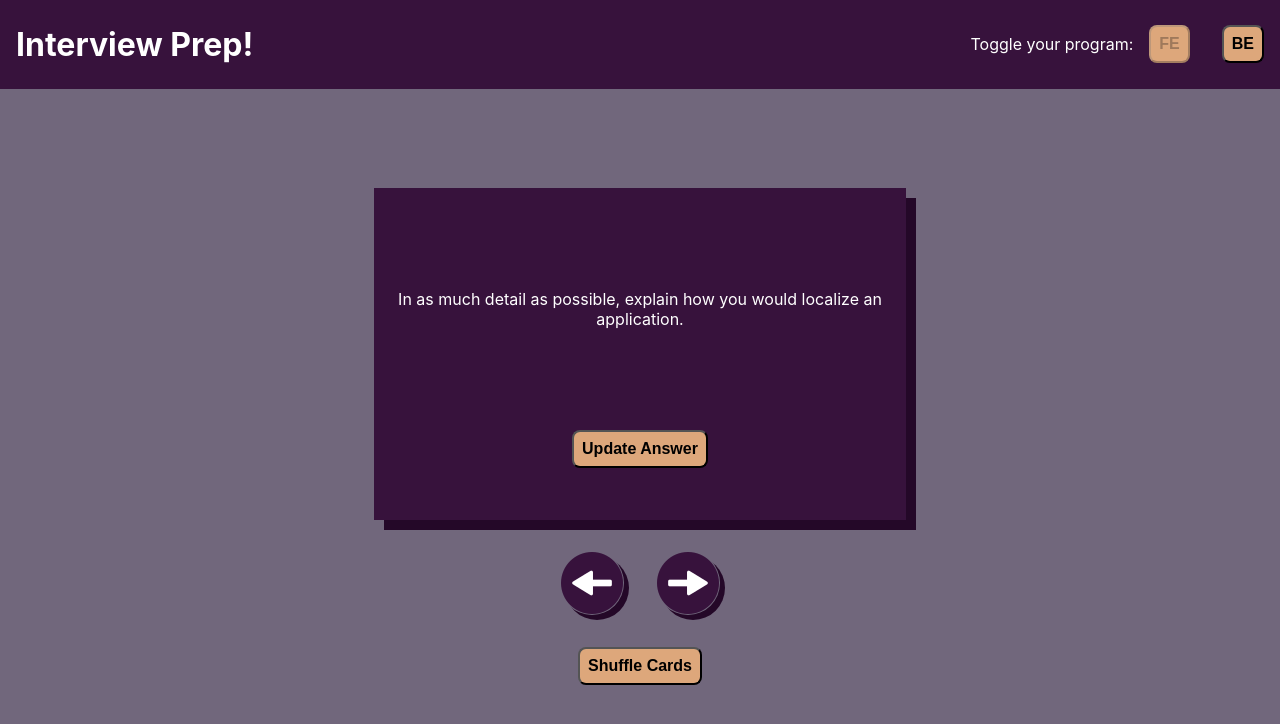
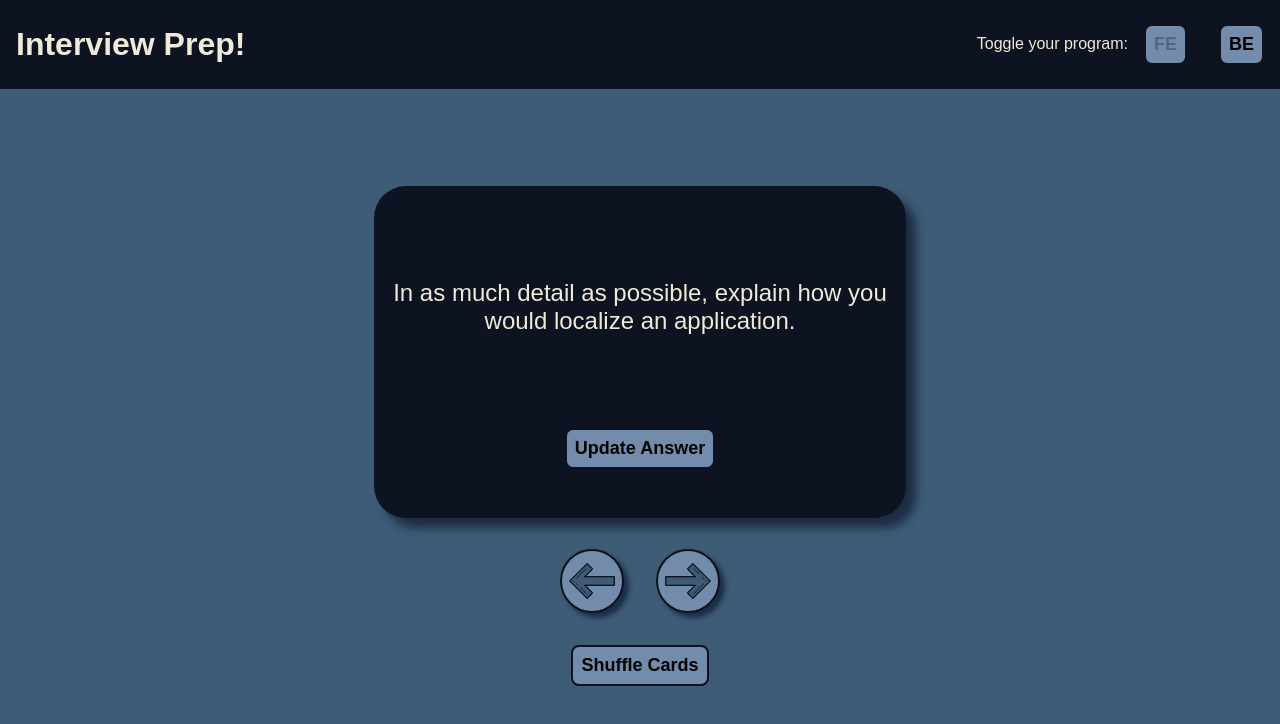
Before and after one commit to alia-peterson/interview-prep, a React (Create React App) app: page / in a window 1280 px wide. Shown: the top 724 px of the page. Built offline with nearby package versions, Linux system fonts and the light colour scheme.

Commit message:
Update visuals

```diff
--- a/public/index.html
+++ b/public/index.html
@@ -10,7 +10,7 @@
       content="Web site created using create-react-app"
     />
     <link rel="manifest" href="%PUBLIC_URL%/manifest.json" />
-    <title>React App</title>
+    <title>Interview Prep</title>
   </head>
   <body>
     <div id="root"></div>
--- a/src/components/App/App.css
+++ b/src/components/App/App.css
@@ -1,6 +1,6 @@
 .App {
   align-items: center;
-  background-color: #71677C;
+  background-color: #3E5C76;
   display: flex;
   flex-direction: column;
   height: 100vh;
@@ -19,9 +19,10 @@
 }
 
 .button-primary {
-  background-color: #DDA77B;
+  background-color: #748CAB;
   border-radius: 0.5rem;
-  font-size: 16px;
+  border: 2px solid #0D1321;
+  font-size: 18px;
   font-weight: bold;
   margin: 1rem;
   padding: 0.5rem;
--- a/src/components/Flashcard/Flashcard.css
+++ b/src/components/Flashcard/Flashcard.css
@@ -1,6 +1,9 @@
 .flashcard {
-  background-color: #37123C;
-  color: white;
+  background-color: #0D1321;
+  border-radius: 2rem;
+  color: #F0EBD8;
+  font-size: 24px;
+  /* font-weight: bold; */
   margin-bottom: 15px;
   padding: 1rem;
   height: 300px;
@@ -9,9 +12,9 @@
   justify-content: center;
   align-items: center;
 
-  box-shadow: 10px 10px 0px 0px #240828;
-  -webkit-box-shadow: 10px 10px 0px 0px #240828;
-  -moz-box-shadow: 10px 10px 0px 0px #240828;
+  box-shadow: 10px 10px 10px 0px #1D2D44;
+  -webkit-box-shadow: 10px 10px 10px 0px #1D2D44;
+  -moz-box-shadow: 10px 10px 10px 0px #1D2D44;
 }
 
 .flashcard-body {
--- a/src/components/Header/Header.css
+++ b/src/components/Header/Header.css
@@ -1,7 +1,7 @@
 .header {
   align-items: center;
-  background-color: #37123C;
-  color: white;
+  background-color: #0D1321;
+  color: #F0EBD8;
   display: flex;
   justify-content: space-between;
   height: 100px;
--- a/src/components/Navigation/Navigation.css
+++ b/src/components/Navigation/Navigation.css
@@ -1,9 +1,11 @@
 .button-left,
 .button-right {
-  background-color: transparent;
-  border: transparent;
+  background-color: #748CAB;
+  border: 2px solid #0D1321;
   border-radius: 100%;
   background-image: url('../../assets/arrow.png');
+  background-position: center;
+  background-size: contain;
   margin: 1rem;
   height: 64px;
   width: 64px;
@@ -11,13 +13,13 @@
 
 .button-left {
   transform: rotate(180deg);
-  box-shadow: -5px -5px 0px 0px #240828;
-  -webkit-box-shadow: -5px -5px 0px 0px #240828;
-  -moz-box-shadow: -5px -5px 0px 0px #240828;
+  box-shadow: -5px -5px 5px 0px #1D2D44;
+  -webkit-box-shadow: -5px -5px 5px 0px #1D2D44;
+  -moz-box-shadow: -5px -5px 5px 0px #1D2D44;
 }
 
 .button-right {
-  box-shadow: 5px 5px 0px 0px #240828;
-  -webkit-box-shadow: 5px 5px 0px 0px #240828;
-  -moz-box-shadow: 5px 5px 0px 0px #240828;
+  box-shadow: 5px 5px 5px 0px #1D2D44;
+  -webkit-box-shadow: 5px 5px 5px 0px #1D2D44;
+  -moz-box-shadow: 5px 5px 5px 0px #1D2D44;
 }
--- a/src/data/questions-fe.js
+++ b/src/data/questions-fe.js
@@ -41,7 +41,7 @@ const questions = [
   },
   {
     id: 11,
-    q: 'What’s the difference between display: inline and display: inline-block?'
+    q: 'What’s the difference between `display: inline` and `display: inline-block`?'
   },
   {
     id: 12,
@@ -53,7 +53,7 @@ const questions = [
   },
   {
     id: 14,
-    q: 'If you have two elements inside of an outer containing element, one with float: left; and the other with float: right, how can you ensure that the containing element expands around the floated elements and does not collapse?'
+    q: 'If you have two elements inside of an outer containing element, one with `float: left;` and the other with `float: right;`, how can you ensure that the containing element expands around the floated elements and does not collapse?'
   },
   {
     id: 15,
@@ -65,7 +65,7 @@ const questions = [
   },
   {
     id: 17,
-    q: 'What’s the difference between <code class="language-plaintext highlighter-rouge">undefined</code> and <code class="language-plaintext highlighter-rouge">null</code>'
+    q: 'What’s the difference between `undefined` and `null`'
   },
   {
     id: 18,
@@ -77,11 +77,11 @@ const questions = [
   },
   {
     id: 20,
-    q: 'What is <code class="language-plaintext highlighter-rouge">"use strict";</code>? What are the advantages and disadvantages to using it?'
+    q: 'What is "use strict"? What are the advantages and disadvantages to using it?'
   },
   {
     id: 21,
-    q: 'Explain why the following doesn’t work as an IIFE: <code class="language-plaintext highlighter-rouge">function foo(){ }();</code>. What needs to be changed to properly make it an IIFE? Why?'
+    q: 'Explain why the following doesn’t work as an IIFE: <function foo(){ }();/>. What needs to be changed to properly make it an IIFE? Why?'
   },
   {
     id: 22,
@@ -97,7 +97,7 @@ const questions = [
   },
   {
     id: 25,
-    q: 'Why is it generally a good idea to position CSS <code class="language-plaintext highlighter-rouge">&lt;link&gt;</code>s between <code class="language-plaintext highlighter-rouge">&lt;head&gt;&lt;/head&gt;</code> and JS <code class="language-plaintext highlighter-rouge">&lt;script&gt;</code>s just before <code class="language-plaintext highlighter-rouge">&lt;/body&gt;</code>? Do you know any exceptions?'
+    q: 'Why is it generally a good idea to position CSS <link>s between <head></head> and JS <script>s just before </body>? Do you know any exceptions?'
   },
   {
     id: 26,
@@ -109,7 +109,7 @@ const questions = [
   },
   {
     id: 28,
-    q: 'What’s the difference between <code class="language-plaintext highlighter-rouge">window.onload</code> and <code class="language-plaintext highlighter-rouge">onDocumentReady</code>'
+    q: 'What’s the difference between `window.onload` and `onDocumentReady`'
   },
   {
     id: 29,
@@ -117,7 +117,7 @@ const questions = [
   },
   {
     id: 30,
-    q: 'What could we use instead of <code class="language-plaintext highlighter-rouge">&lt;b&gt;</code> tags for bold and <code class="language-plaintext highlighter-rouge">&lt;i&gt;</code> tags for italics to make our HTML more semantic?'
+    q: 'What could we use instead of <b> tags for bold and <i> tags for italics to make our HTML more semantic?'
   },
   {
     id: 31,
@@ -213,7 +213,7 @@ const questions = [
   },
   {
     id: 54,
-    q: 'Explain how a branch works'
+    q: 'Explain how a branch works.'
   },
   {
     id: 55,
--- a/src/index.css
+++ b/src/index.css
@@ -1,8 +1,6 @@
 body {
   margin: 0;
-  font-family: -apple-system, BlinkMacSystemFont, 'Segoe UI', 'Roboto', 'Oxygen',
-    'Ubuntu', 'Cantarell', 'Fira Sans', 'Droid Sans', 'Helvetica Neue',
-    sans-serif;
+  font-family: 'Montserrat', sans-serif;
   -webkit-font-smoothing: antialiased;
   -moz-osx-font-smoothing: grayscale;
 }
```
Also changed, not shown: src/assets/arrow.png, 1 other file (tests, documents, lock files or other folders).
